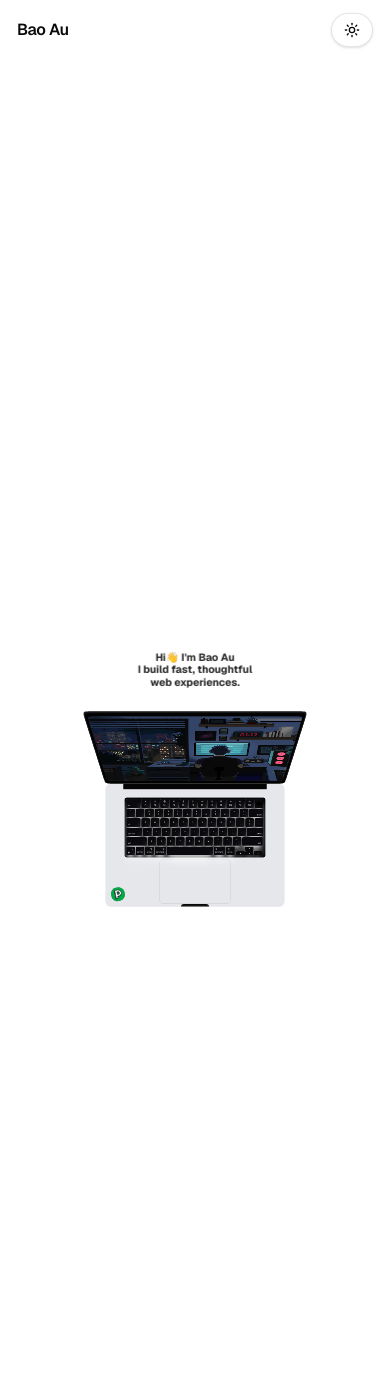
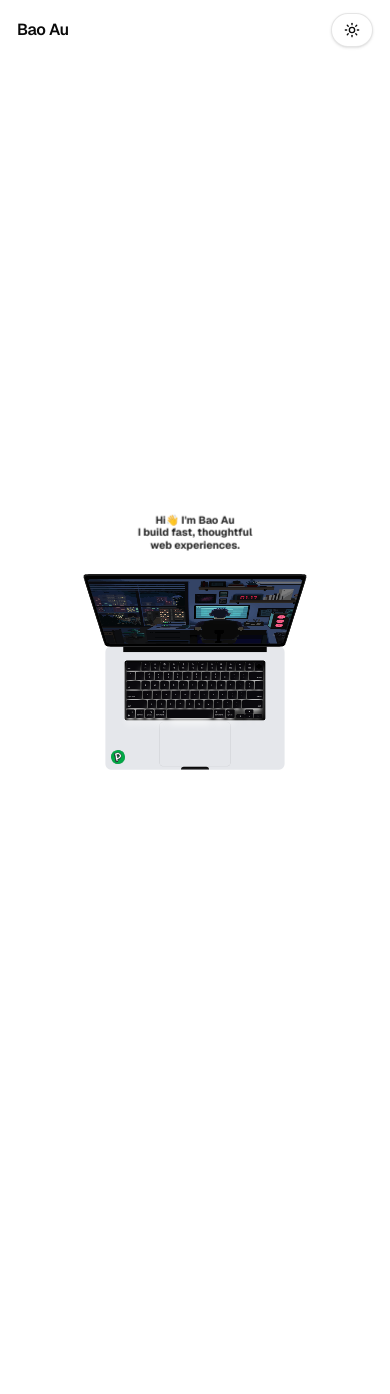
Before and after one commit to giabaoAu/new-portfolio, a Next.js app: page / in a window 390 px wide. Shown: the top 1394 px of the page. Built offline with nearby package versions, Linux system fonts and the light colour scheme.

Commit message:
Fixed macbook screen scrolling issue on laptop screen size

```diff
--- a/src/components/ui/macbook-scroll.tsx
+++ b/src/components/ui/macbook-scroll.tsx
@@ -68,7 +68,7 @@ export const MacbookScroll = ({
   return (
     <div
       ref={ref}
-      className="flex min-h-[200vh] shrink-0 scale-[0.35] transform flex-col items-center justify-start py-0 [perspective:800px] sm:scale-50 md:scale-100 pt-30 pb-80"
+      className="flex min-h-[150vh] shrink-0 scale-[0.35] transform flex-col items-center justify-start py-0 [perspective:800px] sm:scale-50 md:scale-100 pt-30 pb-80"
     >
       <motion.h2
         style={{
```
